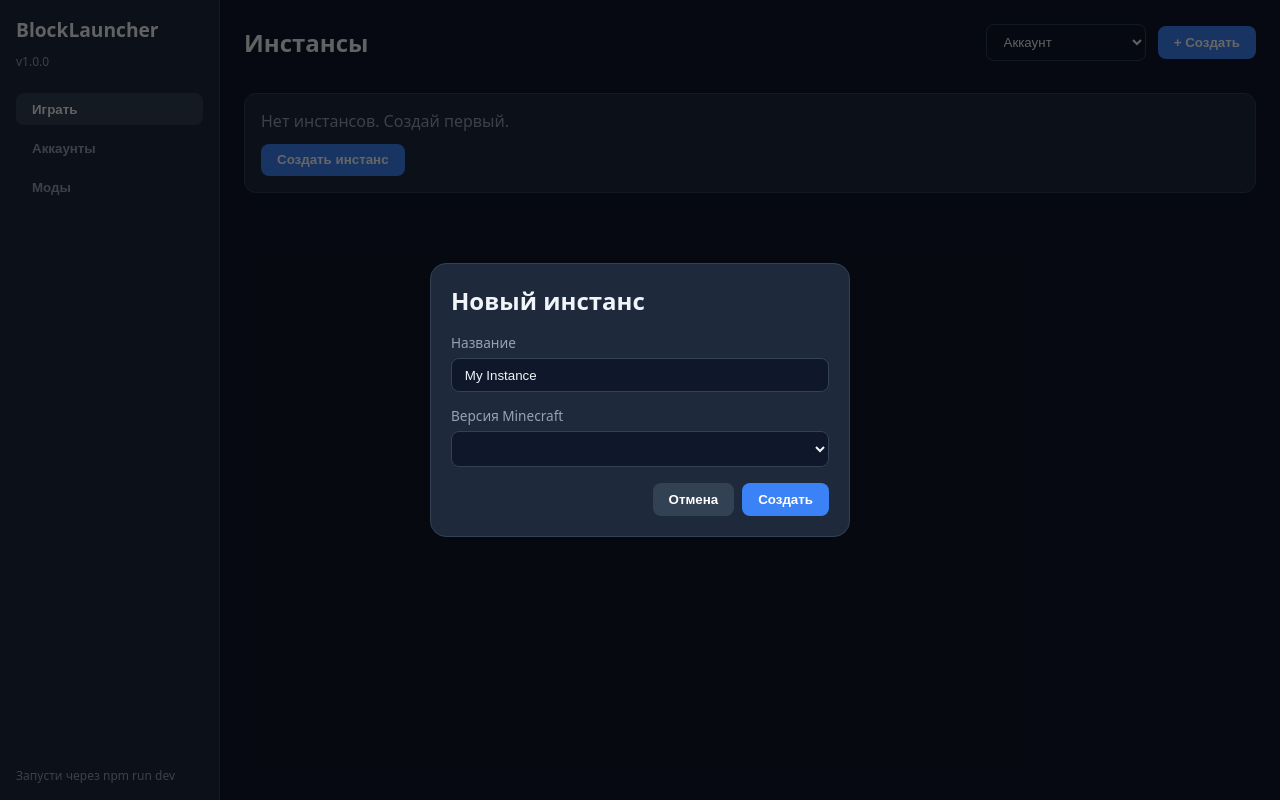
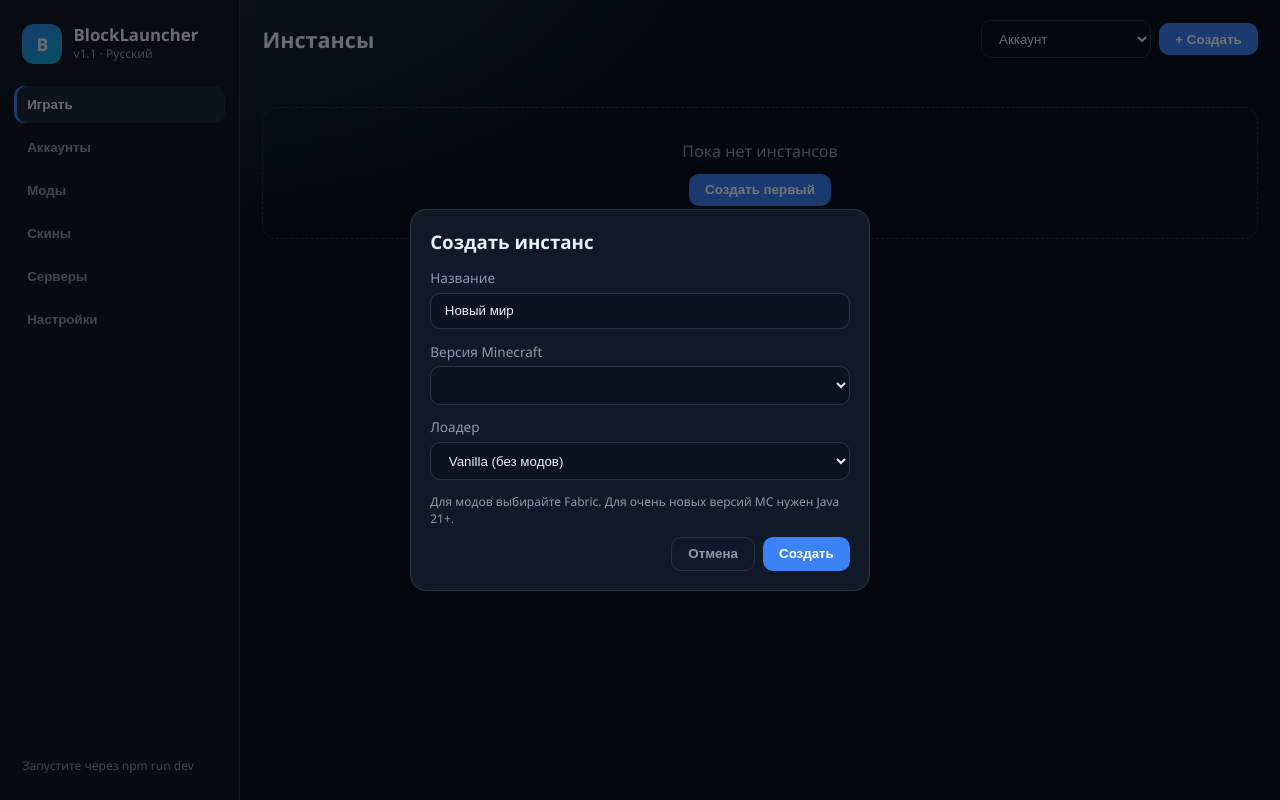
Before and after one commit to fima4335/BlockLauncher, a React (Vite) app: page / in a window 1280 px wide. Both pictures are taken after a click on the button "+ Создать". Built offline with nearby package versions, Linux system fonts and the light colour scheme.

Commit message:
UI redesign RU + Fabric auto-install + more tabs, no logs under instances

```diff
--- a/src/App.tsx
+++ b/src/App.tsx
@@ -7,7 +7,7 @@ declare global {
       addAccount: (name: string) => Promise<any>;
       removeAccount: (id: string) => Promise<void>;
       listInstances: () => Promise<any[]>;
-      createInstance: (data: { name: string; version: string }) => Promise<any>;
+      createInstance: (data: { name: string; version: string; loader: string }) => Promise<any>;
       deleteInstance: (name: string) => Promise<void>;
       getVersions: () => Promise<any>;
       downloadVersion: (id: string) => Promise<void>;
@@ -23,8 +23,7 @@ declare global {
 }
 
 const hasApi = () => !!window.api;
-
-type Tab = 'play' | 'accounts' | 'mods';
+type Tab = 'play' | 'accounts' | 'mods' | 'skins' | 'servers' | 'settings';
 
 export default function App() {
   const [tab, setTab] = useState<Tab>('play');
@@ -32,7 +31,6 @@ export default function App() {
   const [instances, setInstances] = useState<any[]>([]);
   const [versions, setVersions] = useState<any[]>([]);
   const [accountId, setAccountId] = useState('');
-  const [logs, setLogs] = useState<string[]>([]);
   const [busy, setBusy] = useState(false);
   const [status, setStatus] = useState('');
   const [showCreate, setShowCreate] = useState(false);
@@ -49,29 +47,25 @@ export default function App() {
   useEffect(() => {
     refresh();
     if (!hasApi()) return;
-    const off1 = window.api!.onLog((line) => setLogs((p) => [...p.slice(-80), line]));
-    const off2 = window.api!.onProgress((msg) => setStatus(msg));
+    const off = window.api!.onProgress((msg) => setStatus(msg));
     window.api!.getVersions().then((m) => {
-      const list = (m?.versions || []).filter((v: any) => v.type === 'release').slice(0, 40);
+      const list = (m?.versions || []).filter((v: any) => v.type === 'release').slice(0, 50);
       setVersions(list);
     }).catch(console.error);
-    return () => { off1(); off2(); };
+    return off;
   }, [refresh]);
 
   const play = async (inst: any) => {
-    if (!accountId) return alert('Добавь аккаунт');
+    if (!accountId) return alert('Сначала добавьте аккаунт');
     setBusy(true);
-    setLogs([]);
     setStatus('Подготовка...');
     try {
       await window.api!.downloadVersion(inst.version);
-      setStatus('Запуск...');
-      const r = await window.api!.launch(inst.name, accountId);
-      setLogs((p) => [...p, 'Запущено, pid=' + r.pid]);
+      setStatus('Запуск Minecraft...');
+      await window.api!.launch(inst.name, accountId);
       setStatus('Игра запущена');
     } catch (e: any) {
-      setStatus('Ошибка');
-      setLogs((p) => [...p, String(e.message || e)]);
+      setStatus('Ошибка запуска');
       alert(e.message || e);
     } finally {
       setBusy(false);
@@ -80,93 +74,140 @@ export default function App() {
   };
 
   return (
-    <div className="layout">
-      <aside className="sidebar">
+    <div className="shell">
+      <aside className="side">
+        <div className="brand">
+          <div className="logo">B</div>
+          <div>
             <h1>BlockLauncher</h1>
-        <div className="ver">v1.0.0</div>
-        <button className={tab === 'play' ? 'active' : ''} onClick={() => setTab('play')}>Играть</button>
-        <button className={tab === 'accounts' ? 'active' : ''} onClick={() => setTab('accounts')}>Аккаунты</button>
-        <button className={tab === 'mods' ? 'active' : ''} onClick={() => setTab('mods')}>Моды</button>
-        {!hasApi() && <p className="muted" style={{ marginTop: 'auto', fontSize: 12 }}>Запусти через npm run dev</p>}
+            <p>v1.1 · Русский</p>
+          </div>
+        </div>
+
+        <button className={'nav' + (tab === 'play' ? ' active' : '')} onClick={() => setTab('play')}>Играть</button>
+        <button className={'nav' + (tab === 'accounts' ? ' active' : '')} onClick={() => setTab('accounts')}>Аккаунты</button>
+        <button className={'nav' + (tab === 'mods' ? ' active' : '')} onClick={() => setTab('mods')}>Моды</button>
+        <button className={'nav' + (tab === 'skins' ? ' active' : '')} onClick={() => setTab('skins')}>Скины</button>
+        <button className={'nav' + (tab === 'servers' ? ' active' : '')} onClick={() => setTab('servers')}>Серверы</button>
+        <button className={'nav' + (tab === 'settings' ? ' active' : '')} onClick={() => setTab('settings')}>Настройки</button>
+
+        {!hasApi() && (
+          <p className="muted" style={{ marginTop: 'auto', fontSize: 12, padding: '0.5rem' }}>
+            Запустите через npm run dev
+          </p>
+        )}
       </aside>
 
-      <main className="content">
+      <main className="main">
         {tab === 'play' && (
           <>
-            <div className="row" style={{ justifyContent: 'space-between' }}>
+            <div className="top">
               <h2>Инстансы</h2>
-              <div className="row">
-                <select value={accountId} onChange={(e) => setAccountId(e.target.value)} style={{ width: 160 }}>
+              <div className="actions">
+                <select value={accountId} onChange={(e) => setAccountId(e.target.value)} style={{ width: 170 }}>
                   <option value="">Аккаунт</option>
                   {accounts.map((a) => <option key={a.id} value={a.id}>{a.username}</option>)}
                 </select>
                 <button onClick={() => setShowCreate(true)}>+ Создать</button>
               </div>
             </div>
-            {status && <p className="muted" style={{ marginTop: 8 }}>{status}</p>}
+
+            <div className="status">{status || ' '}</div>
+
+            {instances.length === 0 ? (
+              <div className="empty">
+                <p>Пока нет инстансов</p>
+                <button style={{ marginTop: 12 }} onClick={() => setShowCreate(true)}>Создать первый</button>
+              </div>
+            ) : (
               <div className="grid">
                 {instances.map((inst) => (
                   <div key={inst.id} className="card">
                     <h3>{inst.name}</h3>
-                  <div style={{ margin: '8px 0' }}>
+                    <div className="meta">
                       <span className="badge">{inst.version}</span>
+                      <span className="badge">{inst.loader || 'vanilla'}</span>
                     </div>
                     <div className="row">
-                    <button style={{ flex: 1 }} disabled={busy || !accountId} onClick={() => play(inst)}>
-                      {busy ? '...' : 'Играть'}
+                      <button disabled={busy || !accountId} onClick={() => play(inst)}>
+                        {busy ? 'Запуск...' : 'Играть'}
                       </button>
-                    <button className="danger" onClick={async () => {
-                      if (confirm('Удалить ' + inst.name + '?')) {
+                      <button className="danger" style={{ flex: '0 0 auto' }} onClick={async () => {
+                        if (confirm('Удалить инстанс «' + inst.name + '»?')) {
                           await window.api!.deleteInstance(inst.name);
                           refresh();
                         }
-                    }}>X</button>
+                      }}>✕</button>
                     </div>
                   </div>
                 ))}
               </div>
-            {!instances.length && (
-              <div className="card" style={{ marginTop: 16 }}>
-                <p className="muted">Нет инстансов. Создай первый.</p>
-                <button style={{ marginTop: 12 }} onClick={() => setShowCreate(true)}>Создать инстанс</button>
-              </div>
             )}
-            {!!logs.length && <div className="log">{logs.join('')}</div>}
           </>
         )}
 
         {tab === 'accounts' && (
           <>
-            <div className="row" style={{ justifyContent: 'space-between' }}>
-              <h2>Аккаунты (offline)</h2>
-              <button onClick={() => setShowAcc(true)}>+ Добавить</button>
+            <div className="top">
+              <h2>Аккаунты</h2>
+              <button onClick={() => setShowAcc(true)}>+ Offline аккаунт</button>
             </div>
-            <div style={{ marginTop: 16, display: 'flex', flexDirection: 'column', gap: 8 }}>
+            <div className="list">
               {accounts.map((a) => (
-                <div key={a.id} className="card row" style={{ justifyContent: 'space-between' }}>
+                <div key={a.id} className="card">
+                  <div>
                     <strong>{a.username}</strong>
+                    <div className="muted" style={{ fontSize: 12 }}>offline</div>
+                  </div>
                   <button className="danger" onClick={async () => { await window.api!.removeAccount(a.id); refresh(); }}>Удалить</button>
                 </div>
               ))}
-              {!accounts.length && <p className="muted">Пока пусто</p>}
+              {!accounts.length && <div className="empty">Нет аккаунтов</div>}
             </div>
           </>
         )}
 
-        {tab === 'mods' && <Mods instances={instances} />}
+        {tab === 'mods' && <ModsTab instances={instances} />}
+
+        {tab === 'skins' && (
+          <div className="card">
+            <h2 style={{ marginBottom: 8 }}>Скины</h2>
+            <p className="muted">Скоро: загрузка скина и превью персонажа. Пока используйте сайт minecraft.net / Ely.by.</p>
+          </div>
+        )}
+
+        {tab === 'servers' && (
+          <div className="card">
+            <h2 style={{ marginBottom: 8 }}>Серверы</h2>
+            <p className="muted">Скоро: избранные сервера и быстрый вход. Пока подключайтесь через «Мультиплеер» в игре.</p>
+          </div>
+        )}
+
+        {tab === 'settings' && (
+          <div className="card">
+            <h2 style={{ marginBottom: 8 }}>Настройки</h2>
+            <p className="muted">Язык интерфейса: Русский</p>
+            <p className="muted" style={{ marginTop: 8 }}>
+              Для новых версий Minecraft нужен Java 21+. Если игра не стартует — обновите Java (Adoptium Temurin).
+            </p>
+          </div>
+        )}
       </main>
 
       {showCreate && (
         <CreateModal
           versions={versions}
           onClose={() => setShowCreate(false)}
-          onOk={async (name, version) => {
-            await window.api!.createInstance({ name, version });
+          onOk={async (name, version, loader) => {
+            setStatus(loader === 'fabric' ? 'Установка Fabric...' : 'Создание инстанса...');
+            await window.api!.createInstance({ name, version, loader });
             setShowCreate(false);
+            setStatus('Инстанс создан');
             refresh();
           }}
         />
       )}
+
       {showAcc && (
         <AccountModal
           onClose={() => setShowAcc(false)}
@@ -181,7 +222,7 @@ export default function App() {
   );
 }
 
-function Mods({ instances }: { instances: any[] }) {
+function ModsTab({ instances }: { instances: any[] }) {
   const [inst, setInst] = useState(instances[0]?.name || '');
   const [q, setQ] = useState('sodium');
   const [hits, setHits] = useState<any[]>([]);
@@ -204,50 +245,62 @@ function Mods({ instances }: { instances: any[] }) {
   };
 
   const install = async (slug: string) => {
-    if (!inst) return alert('Выбери инстанс');
+    if (!inst) return alert('Выберите инстанс');
     setBusy(true);
     setMsg('Установка ' + slug + '...');
     try {
       const r = await window.api!.installMod(inst, slug);
-      setMsg('Готово: ' + r.map((x) => x.title || x.filename).join(', '));
+      setMsg('Установлено: ' + r.map((x) => x.title || x.filename).join(', '));
       setMods(await window.api!.listMods(inst));
-    } catch (e: any) { setMsg(e.message); alert(e.message); }
-    finally { setBusy(false); }
+    } catch (e: any) {
+      setMsg(e.message);
+      alert(e.message);
+    } finally {
+      setBusy(false);
+    }
   };
 
   return (
     <>
+      <div className="top">
         <h2>Моды (Modrinth)</h2>
-      <div className="row" style={{ marginTop: 12 }}>
+      </div>
+      <div className="actions" style={{ display: 'flex', gap: 8, marginBottom: 12, flexWrap: 'wrap' }}>
         <select value={inst} onChange={(e) => setInst(e.target.value)} style={{ width: 180 }}>
           <option value="">Инстанс</option>
           {instances.map((i) => <option key={i.id} value={i.name}>{i.name}</option>)}
         </select>
-        <input value={q} onChange={(e) => setQ(e.target.value)} style={{ flex: 1 }} onKeyDown={(e) => e.key === 'Enter' && search()} />
+        <input value={q} onChange={(e) => setQ(e.target.value)} style={{ flex: 1, minWidth: 160 }} onKeyDown={(e) => e.key === 'Enter' && search()} placeholder="Название мода" />
         <button onClick={search} disabled={busy}>Найти</button>
       </div>
-      {msg && <p className="muted" style={{ marginTop: 8 }}>{msg}</p>}
-      <div className="grid">
+      {msg && <div className="status">{msg}</div>}
+      <div className="split">
         <div>
-          <h3 style={{ marginBottom: 8 }}>Поиск</h3>
+          <h3 style={{ marginBottom: 8 }}>Результаты</h3>
+          <div className="list">
             {hits.map((h) => (
-            <div key={h.project_id} className="card row" style={{ marginBottom: 8, justifyContent: 'space-between' }}>
+              <div key={h.project_id} className="card">
                 <span>{h.title}</span>
                 <button disabled={busy || !inst} onClick={() => install(h.slug)}>Установить</button>
               </div>
             ))}
+            {!hits.length && <p className="muted">Введите запрос и нажмите «Найти»</p>}
+          </div>
         </div>
         <div>
-          <h3 style={{ marginBottom: 8 }}>В инстансе</h3>
+          <h3 style={{ marginBottom: 8 }}>Установлено</h3>
+          <div className="list">
             {mods.map((m) => (
-            <div key={m.filename} className="card row" style={{ marginBottom: 8, justifyContent: 'space-between' }}>
+              <div key={m.filename} className="card">
                 <span style={{ fontSize: 13 }}>{m.filename}</span>
                 <button className="danger" onClick={async () => {
                   await window.api!.removeMod(inst, m.filename);
                   setMods(await window.api!.listMods(inst));
-              }}>X</button>
+                }}>✕</button>
               </div>
             ))}
+            {!mods.length && <p className="muted">Пусто</p>}
+          </div>
         </div>
       </div>
     </>
@@ -255,26 +308,44 @@ function Mods({ instances }: { instances: any[] }) {
 }
 
 function CreateModal({ versions, onClose, onOk }: any) {
-  const [name, setName] = useState('My Instance');
-  const [version, setVersion] = useState(versions[0]?.id || '1.21.1');
+  const [name, setName] = useState('Новый мир');
+  const [version, setVersion] = useState(versions[0]?.id || '1.20.4');
+  const [loader, setLoader] = useState('vanilla');
   const [busy, setBusy] = useState(false);
+
   return (
     <div className="modal-bg" onClick={onClose}>
       <div className="modal" onClick={(e) => e.stopPropagation()}>
-        <h2>Новый инстанс</h2>
-        <div className="field"><label>Название</label><input value={name} onChange={(e) => setName(e.target.value)} /></div>
-        <div className="field"><label>Версия Minecraft</label>
+        <h3>Создать инстанс</h3>
+        <div className="field">
+          <label>Название</label>
+          <input value={name} onChange={(e) => setName(e.target.value)} />
+        </div>
+        <div className="field">
+          <label>Версия Minecraft</label>
           <select value={version} onChange={(e) => setVersion(e.target.value)}>
             {versions.map((v: any) => <option key={v.id} value={v.id}>{v.id}</option>)}
           </select>
         </div>
-        <div className="actions">
-          <button className="secondary" onClick={onClose}>Отмена</button>
+        <div className="field">
+          <label>Лоадер</label>
+          <select value={loader} onChange={(e) => setLoader(e.target.value)}>
+            <option value="vanilla">Vanilla (без модов)</option>
+            <option value="fabric">Fabric (моды Fabric)</option>
+            <option value="forge">Forge (экспериментально)</option>
+          </select>
+        </div>
+        <p className="muted" style={{ fontSize: 12, marginBottom: 8 }}>
+          Для модов выбирайте Fabric. Для очень новых версий MC нужен Java 21+.
+        </p>
+        <div className="modal-actions">
+          <button className="ghost" onClick={onClose}>Отмена</button>
           <button disabled={busy || !name.trim()} onClick={async () => {
             setBusy(true);
-            try { await onOk(name.trim(), version); } catch (e: any) { alert(e.message); }
+            try { await onOk(name.trim(), version, loader); }
+            catch (e: any) { alert(e.message || e); }
             finally { setBusy(false); }
-          }}>{busy ? '...' : 'Создать'}</button>
+          }}>{busy ? 'Создание...' : 'Создать'}</button>
         </div>
       </div>
     </div>
@@ -282,16 +353,17 @@ function CreateModal({ versions, onClose, onOk }: any) {
 }
 
 function AccountModal({ onClose, onOk }: any) {
-  const [name, setName] = useState('Player');
+  const [name, setName] = useState('Игрок');
   return (
     <div className="modal-bg" onClick={onClose}>
       <div className="modal" onClick={(e) => e.stopPropagation()}>
-        <h2>Offline аккаунт</h2>
-        <div className="field"><label>Ник</label>
+        <h3>Offline аккаунт</h3>
+        <div className="field">
+          <label>Ник</label>
           <input value={name} onChange={(e) => setName(e.target.value)} onKeyDown={(e) => e.key === 'Enter' && name.trim() && onOk(name.trim())} />
         </div>
-        <div className="actions">
-          <button className="secondary" onClick={onClose}>Отмена</button>
+        <div className="modal-actions">
+          <button className="ghost" onClick={onClose}>Отмена</button>
           <button disabled={!name.trim()} onClick={() => onOk(name.trim())}>Добавить</button>
         </div>
       </div>
--- a/src/index.css
+++ b/src/index.css
@@ -1,106 +1,170 @@
+:root {
+  --bg: #0b1220;
+  --panel: #111827;
+  --card: #1a2332;
+  --border: #2a3544;
+  --text: #e8eef7;
+  --muted: #8b9bb0;
+  --accent: #3b82f6;
+  --accent2: #2563eb;
+  --danger: #ef4444;
+  --ok: #22c55e;
+  --radius: 14px;
+}
+
 * { box-sizing: border-box; margin: 0; padding: 0; }
+html, body, #root { height: 100%; }
 body {
-  font-family: system-ui, -apple-system, Segoe UI, sans-serif;
-  background: #0f172a;
-  color: #f1f5f9;
-  height: 100vh;
+  font-family: "Segoe UI", system-ui, -apple-system, sans-serif;
+  background: radial-gradient(1200px 600px at 10% -10%, #1e293b 0%, var(--bg) 55%);
+  color: var(--text);
   overflow: hidden;
 }
-#root { height: 100vh; }
+
 button {
   cursor: pointer;
   border: none;
-  border-radius: 8px;
+  border-radius: 10px;
   font-weight: 600;
   padding: 0.55rem 1rem;
-  background: #3b82f6;
+  background: var(--accent);
   color: #fff;
+  transition: 0.15s ease;
 }
-button:hover { background: #2563eb; }
-button:disabled { opacity: 0.5; cursor: not-allowed; }
-button.secondary { background: #334155; }
-button.danger { background: #ef4444; }
+button:hover { background: var(--accent2); }
+button:disabled { opacity: 0.45; cursor: not-allowed; }
+button.ghost { background: transparent; color: var(--muted); border: 1px solid var(--border); }
+button.ghost:hover { background: #1f2937; color: var(--text); }
+button.danger { background: var(--danger); }
+button.ok { background: var(--ok); color: #052e16; }
+
 input, select {
-  background: #0f172a;
-  border: 1px solid #334155;
-  color: #f1f5f9;
-  border-radius: 8px;
-  padding: 0.55rem 0.8rem;
   width: 100%;
+  background: #0b1220;
+  border: 1px solid var(--border);
+  color: var(--text);
+  border-radius: 10px;
+  padding: 0.6rem 0.85rem;
+  outline: none;
 }
-.layout { display: flex; height: 100vh; }
-.sidebar {
-  width: 220px;
-  background: #1e293b;
-  border-right: 1px solid #334155;
-  padding: 1rem;
+input:focus, select:focus { border-color: var(--accent); }
+
+.shell { display: grid; grid-template-columns: 240px 1fr; height: 100%; }
+
+.side {
+  background: rgba(17, 24, 39, 0.92);
+  border-right: 1px solid var(--border);
+  padding: 1.1rem 0.9rem;
   display: flex;
   flex-direction: column;
-  gap: 0.4rem;
+  gap: 0.35rem;
 }
-.sidebar h1 { font-size: 1.2rem; margin-bottom: 0.25rem; }
-.sidebar .ver { color: #94a3b8; font-size: 0.75rem; margin-bottom: 1rem; }
-.sidebar button {
+.brand {
+  display: flex;
+  align-items: center;
+  gap: 0.7rem;
+  padding: 0.4rem 0.5rem 1rem;
+}
+.logo {
+  width: 40px; height: 40px;
+  border-radius: 12px;
+  background: linear-gradient(135deg, #3b82f6, #06b6d4);
+  display: grid; place-items: center;
+  font-weight: 800;
+  font-size: 1.1rem;
+}
+.brand h1 { font-size: 1.05rem; line-height: 1.1; }
+.brand p { color: var(--muted); font-size: 0.75rem; }
+
+.side button.nav {
   text-align: left;
   background: transparent;
-  color: #94a3b8;
+  color: var(--muted);
   width: 100%;
+  padding: 0.7rem 0.8rem;
+  border-radius: 10px;
 }
-.sidebar button.active, .sidebar button:hover {
-  background: #334155;
-  color: #f1f5f9;
+.side button.nav:hover { background: #1f2937; color: var(--text); }
+.side button.nav.active { background: #1e293b; color: var(--text); box-shadow: inset 3px 0 0 var(--accent); }
+
+.main { padding: 1.25rem 1.4rem; overflow: auto; }
+.top {
+  display: flex;
+  justify-content: space-between;
+  align-items: center;
+  gap: 1rem;
+  margin-bottom: 1.1rem;
 }
-.content { flex: 1; padding: 1.5rem; overflow: auto; }
-.row { display: flex; gap: 0.75rem; align-items: center; flex-wrap: wrap; }
+.top h2 { font-size: 1.35rem; }
+.top .actions { display: flex; gap: 0.55rem; align-items: center; }
+
+.grid {
+  display: grid;
+  grid-template-columns: repeat(auto-fill, minmax(250px, 1fr));
+  gap: 0.9rem;
+}
 .card {
-  background: #1e293b;
-  border: 1px solid #334155;
-  border-radius: 12px;
+  background: var(--card);
+  border: 1px solid var(--border);
+  border-radius: var(--radius);
   padding: 1rem;
 }
-.grid {
-  display: grid;
-  grid-template-columns: repeat(auto-fill, minmax(240px, 1fr));
-  gap: 1rem;
-  margin-top: 1rem;
+.card h3 { font-size: 1.05rem; margin-bottom: 0.45rem; }
+.meta { display: flex; gap: 0.35rem; flex-wrap: wrap; margin-bottom: 0.85rem; }
+.badge {
+  background: #243041;
+  color: var(--muted);
+  border-radius: 999px;
+  padding: 0.18rem 0.55rem;
+  font-size: 0.75rem;
 }
-.muted { color: #94a3b8; }
-.badge {
-  display: inline-block;
-  background: #334155;
-  color: #94a3b8;
-  border-radius: 999px;
-  padding: 0.15rem 0.5rem;
-  font-size: 0.75rem;
-  margin-right: 0.35rem;
+.row { display: flex; gap: 0.5rem; }
+.row > button { flex: 1; }
+
+.empty {
+  border: 1px dashed var(--border);
+  border-radius: var(--radius);
+  padding: 2rem;
+  text-align: center;
+  color: var(--muted);
 }
+
+.muted { color: var(--muted); }
+.status {
+  margin-bottom: 0.85rem;
+  color: var(--muted);
+  font-size: 0.9rem;
+  min-height: 1.2em;
+}
+
 .modal-bg {
   position: fixed; inset: 0;
-  background: rgba(0,0,0,0.6);
-  display: flex; align-items: center; justify-content: center;
-  z-index: 50;
+  background: rgba(0,0,0,0.55);
+  display: grid; place-items: center;
+  z-index: 100;
 }
 .modal {
-  background: #1e293b;
-  border: 1px solid #334155;
+  width: min(460px, 92vw);
+  background: var(--panel);
+  border: 1px solid var(--border);
   border-radius: 16px;
-  padding: 1.25rem;
-  width: min(420px, 92vw);
+  padding: 1.2rem;
 }
-.modal h2 { margin-bottom: 1rem; }
-.field { margin-bottom: 0.85rem; }
-.field label { display: block; color: #94a3b8; font-size: 0.85rem; margin-bottom: 0.35rem; }
-.actions { display: flex; justify-content: flex-end; gap: 0.5rem; margin-top: 1rem; }
-.log {
-  margin-top: 1rem;
-  background: #020617;
-  border: 1px solid #334155;
-  border-radius: 8px;
-  padding: 0.75rem;
-  font-family: ui-monospace, monospace;
-  font-size: 0.8rem;
-  max-height: 180px;
-  overflow: auto;
-  white-space: pre-wrap;
-  color: #a5f3fc;
+.modal h3 { margin-bottom: 0.9rem; }
+.field { margin-bottom: 0.8rem; }
+.field label { display: block; color: var(--muted); font-size: 0.85rem; margin-bottom: 0.35rem; }
+.modal-actions { display: flex; justify-content: flex-end; gap: 0.5rem; margin-top: 0.6rem; }
+
+.list { display: flex; flex-direction: column; gap: 0.55rem; }
+.list .card { display: flex; justify-content: space-between; align-items: center; gap: 0.75rem; }
+
+.split {
+  display: grid;
+  grid-template-columns: 1fr 1fr;
+  gap: 1rem;
 }
+@media (max-width: 900px) {
+  .shell { grid-template-columns: 1fr; }
+  .side { display: none; }
+  .split { grid-template-columns: 1fr; }
+}
```
Lines whose indentation alone changed are shown as unchanged.
